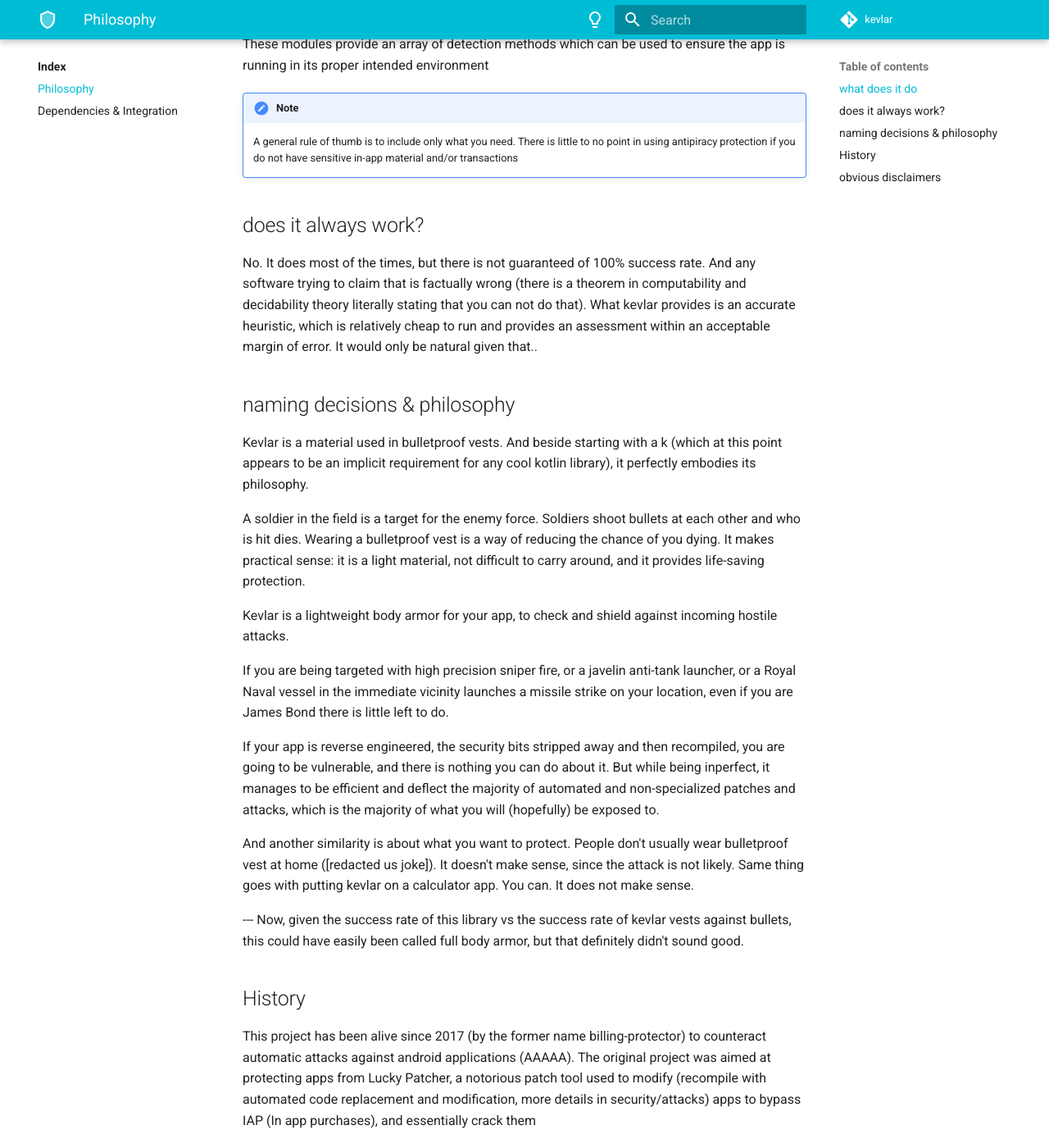
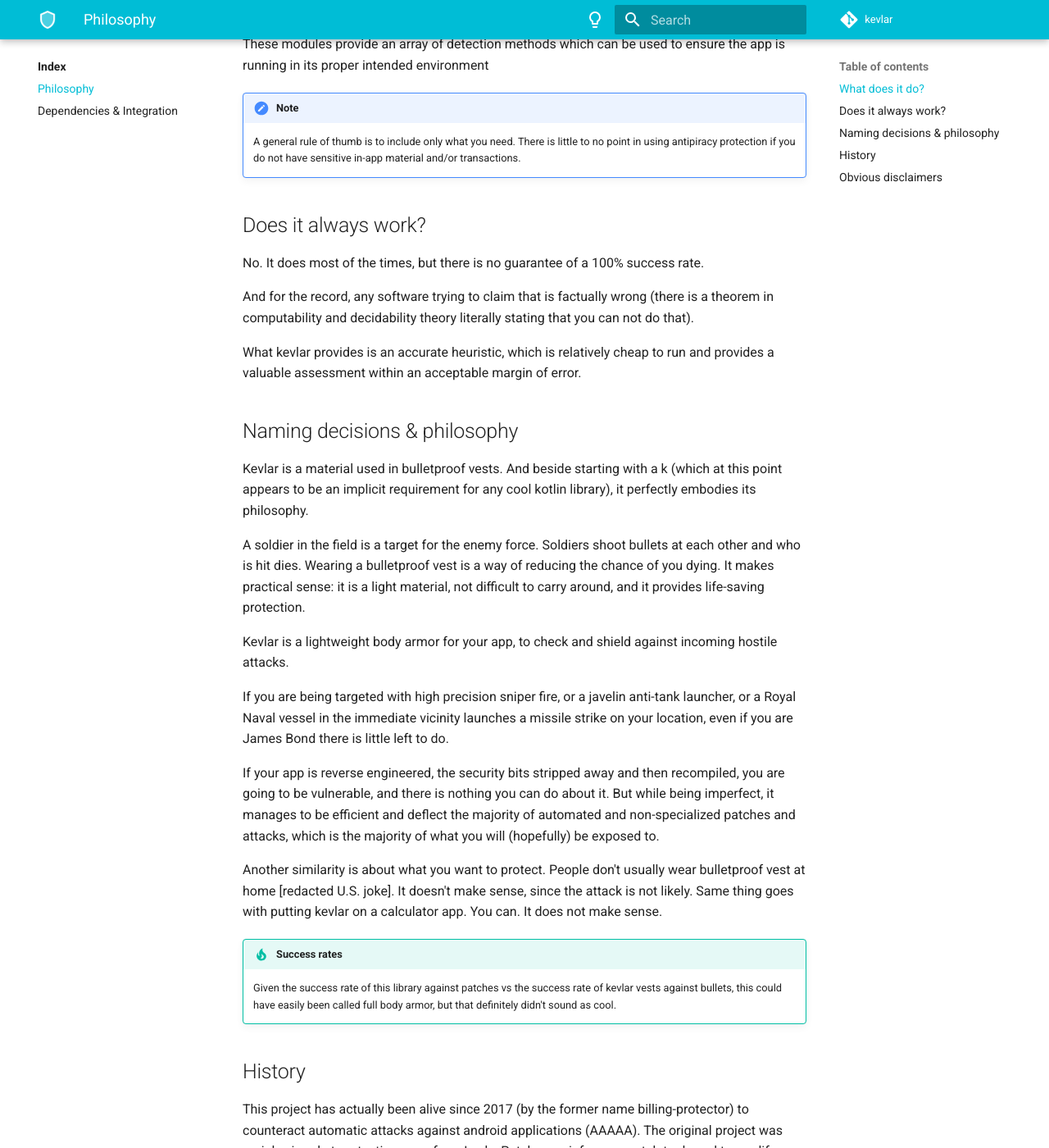
Before and after one commit to kevlar-kt/kevlar, an MkDocs documentation site: the page built from docs/pages/overview/philosophy.md, in a window 1280 px wide and 1400 px high, scrolled down 330 px. Shown: the whole window at 82% size. Built offline with MkDocs 1.6.1 and Material for MkDocs 9.7.7, drawn with Linux system fonts in a browser that asks for light colours; comment, search, counter and statistics services are not loaded; some of the changed text lies outside the part shown.

Commit message:
Added source files & improved docs

```diff
--- a/docs/pages/overview/philosophy.md
+++ b/docs/pages/overview/philosophy.md
@@ -1,45 +1,59 @@
 # Philosophy
 
-## what does it do
-Kevlar produces attestation regarding the security state of an Android device running your app.
-The idea behind it is to be able to capture every meaningful information about the security environment,
-
+## What does it do?
+Each kevlar package produces an attestation regarding [an aspect of] the security state of the Android device running your app.
+The idea behind it is being able to quickly capture every meaningful security information.
 
 These modules provide an array of detection methods which can be used to ensure the app is running in its proper intended environment
 
 !!! note
 
-	A general rule of thumb is to include only what you need. There is little to no point in using antipiracy protection if you do not have sensitive in-app material and/or transactions
+	A general rule of thumb is to include only what you need.
+	There is little to no point in using antipiracy protection if you do not have sensitive in-app material and/or transactions.
 
 
-## does it always work?
-No. It does most of the times, but there is not guaranteed of 100% success rate. And any software trying to claim that is factually wrong (there is a theorem in computability and decidability theory literally stating that you can not do that).
-What kevlar provides is an accurate heuristic, which is relatively cheap to run and provides an assessment within an acceptable margin of error.
-It would only be natural given that..
+## Does it always work?
+No.
+It does most of the times, but there is no guarantee of a 100% success rate.
+
+And for the record, any software trying to claim that is factually wrong (there is a theorem in computability and decidability theory literally stating that you can not do that).
+
+What kevlar provides is an accurate heuristic, which is relatively cheap to run and provides a valuable assessment within an acceptable margin of error.
 
 
 
-## naming decisions & philosophy
-Kevlar is a material used in bulletproof vests. And beside starting with a k (which at this point appears to be an implicit requirement for any cool kotlin library), it perfectly embodies its philosophy.
+## Naming decisions & philosophy
+Kevlar is a material used in bulletproof vests.
+And beside starting with a k (which at this point appears to be an implicit requirement for any cool kotlin library), it perfectly embodies its philosophy.
 
 A soldier in the field is a target for the enemy force.
-Soldiers shoot bullets at each other and who is hit dies. Wearing a bulletproof vest is a way of reducing the chance of you dying. It makes practical sense: it is a light material, not difficult to carry around, and it provides life-saving protection.
+Soldiers shoot bullets at each other and who is hit dies. Wearing a bulletproof vest is a way of reducing the chance of you dying.
+It makes practical sense: it is a light material, not difficult to carry around, and it provides life-saving protection.
 
 Kevlar is a lightweight body armor for your app, to check and shield against incoming hostile attacks.
 
-If you are being targeted with high precision sniper fire, or a javelin anti-tank launcher, or a Royal Naval vessel in the immediate vicinity launches a missile strike on your location, even if you are James Bond there is little left to do.
+If you are being targeted with high precision sniper fire, or a javelin anti-tank launcher, or a Royal Naval vessel in the immediate vicinity launches a missile strike on your location,
+even if you are James Bond there is little left to do.
 
-If your app is reverse engineered, the security bits stripped away and then recompiled, you are going to be vulnerable, and there is nothing you can do about it. But while being inperfect, it manages to be efficient and deflect the majority of automated and non-specialized patches and attacks, which is the majority of what you will (hopefully) be exposed to.
+If your app is reverse engineered, the security bits stripped away and then recompiled, you are going to be vulnerable, and there is nothing you can do about it.
+But while being imperfect, it manages to be efficient and deflect the majority of automated and non-specialized patches and attacks, which is the majority of what you will (hopefully) be exposed to.
 
-And another similarity is about what you want to protect. People don't usually wear bulletproof vest at home ([redacted us joke]). It doesn't make sense, since the attack is not likely. Same thing goes with putting kevlar on a calculator app. You can. It does not make sense.
+Another similarity is about what you want to protect.
+People don't usually wear bulletproof vest at home [redacted U.S. joke].
+It doesn't make sense, since the attack is not likely.
+Same thing goes with putting kevlar on a calculator app.
+You can. It does not make sense.
 
---- Now, given the success rate of this library vs the success rate of kevlar vests against bullets, this could have easily been called full body armor, but that definitely didn't sound good.
+
+!!! tip "Success rates"
+
+	Given the success rate of this library against patches vs the success rate of kevlar vests against bullets, this could have easily been called full body armor, but that definitely didn't sound as cool.
 
 
 ## History
-This project has been alive since 2017 (by the former name billing-protector) to counteract automatic attacks against android applications (AAAAA).
-The original project was aimed at protecting apps from Lucky Patcher, a notorious patch tool used to modify (recompile with automated code replacement and modification, more details in security/attacks) apps to bypass IAP (In app purchases), and essentially crack them
+This project has actually been alive since 2017 (by the former name billing-protector) to counteract automatic attacks against android applications (AAAAA).
+The original project was mainly aimed at protecting apps from Lucky Patcher, an infamous patch tool used to modify (recompile with automated code replacement and modification, more details in security/attacks) apps to bypass IAP (In app purchases), and essentially crack them.
 
 
-## obvious disclaimers
-As said before, this software is not guaranteed to work on every instance with 100% accuracy. The developers are not responsible in any way for this software mistakenly (not) assesting a device stare.
+## Obvious disclaimers
+As said before, this software is not guaranteed to work on every instance with 100% accuracy. The developers are not responsible in any way for this software mistakenly (not) assisting a device state.
```
Also changed, not shown: docs/index.md (+3 -4 lines), docs/pages/modules/antipiracy/antipiracy.md (+4 -1 lines), docs/pages/modules/antipiracy/privacy.md (+12 -6 lines), docs/assets/images/kapd.jpeg, docs/assets/images/kapn.jpeg, 3 other files.
